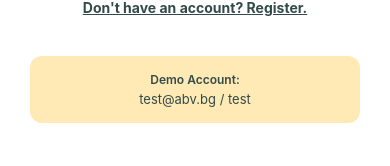
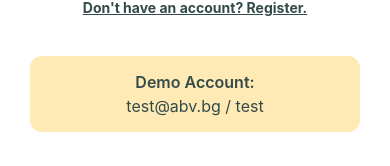
Before and after one commit to NikolVasileva/pet-food-shop-react-native, a React Native app: screen /LoginScreen in a window 390 px wide. Shown: the part 582-748 px from the top of the page. Built offline with nearby package versions, Linux system fonts and the light colour scheme; no server answers.

Commit message:
update login screen visualization

```diff
--- a/src/screens/LoginScreen.jsx
+++ b/src/screens/LoginScreen.jsx
@@ -256,13 +256,13 @@ const styles = StyleSheet.create({
         alignItems: "center",
     },
     demoTitle: {
-        fontSize: 12,
+        fontSize: 16,
         color: "#324B49",
         fontWeight: "600",
         marginBottom: 4,
     },
     demoText: {
-        fontSize: 13,
+        fontSize: 16,
         color: "#324B49",
     },
 })
```
